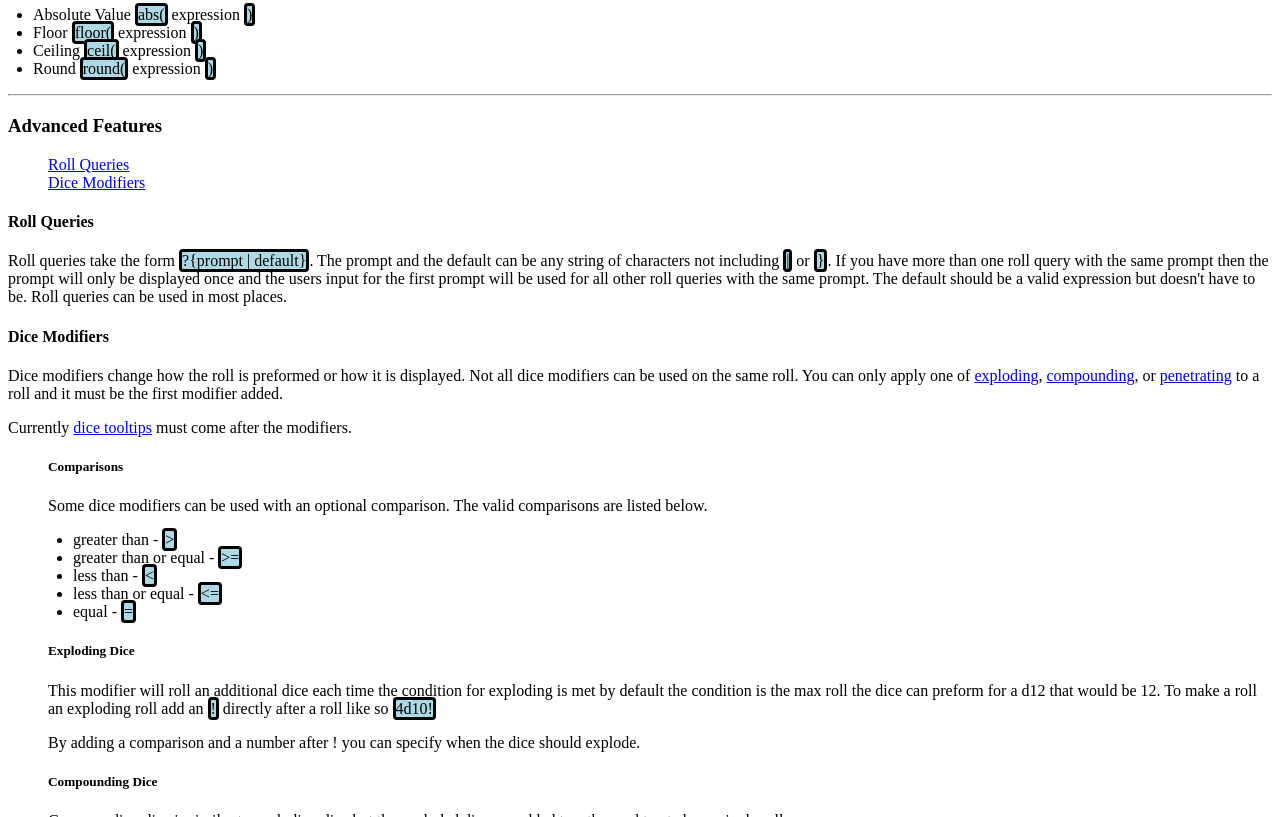
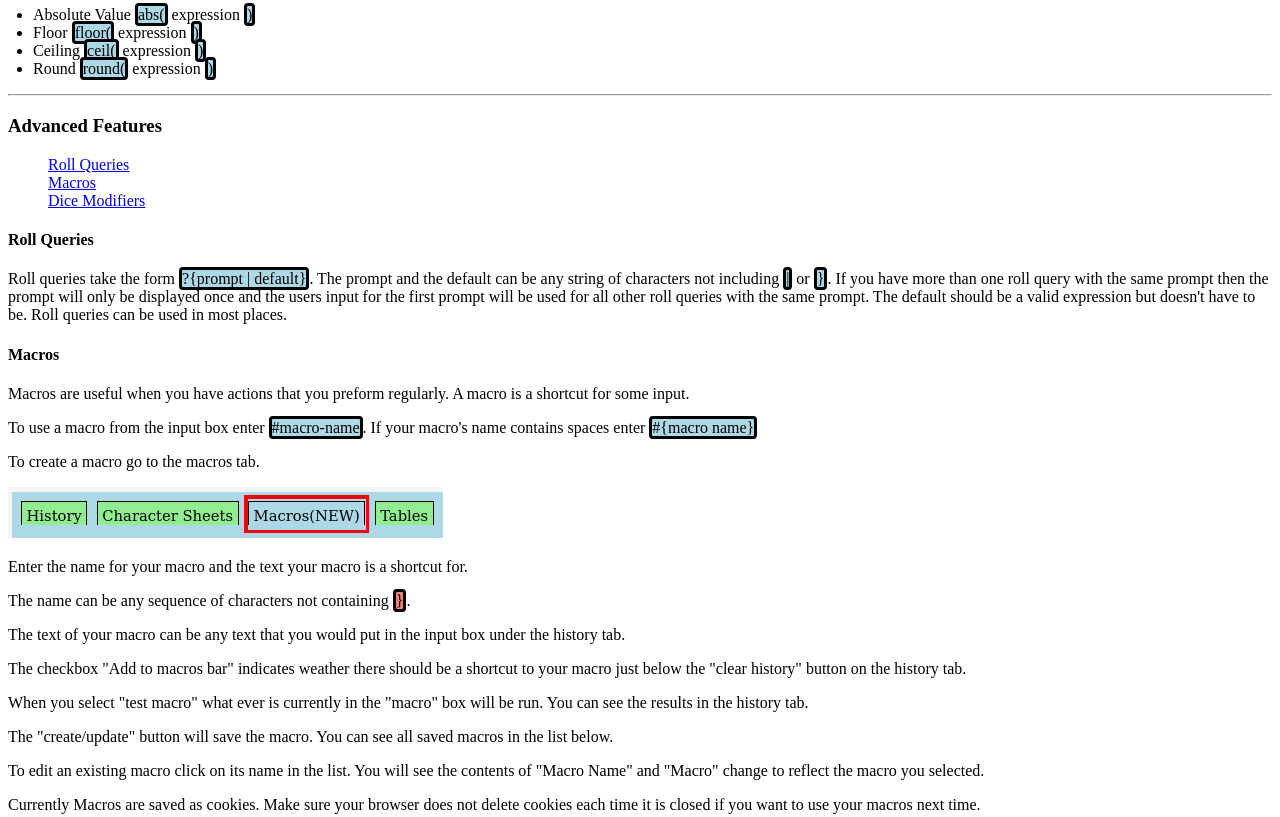
Before and after one commit to jacobguenther/roll_lang, a website built with webpack: page www/html/help.html in a window 1280 px wide. Shown: the part 1485-2302 px from the top of the page. Built offline with nearby package versions, Linux system fonts and the light colour scheme.

Commit message:
Add guide for macros.

```diff
--- a/www/html/help.html
+++ b/www/html/help.html
@@ -135,6 +135,7 @@
 			<nav>
 				<ul>
 					<li><a href="#roll-queries">Roll Queries</a></li>
+					<li><a href="#macros">Macros</a></li>
 					<li><a href="#dice-modifiers">Dice Modifiers</a></li>
 				</ul>
 			</nav>
@@ -146,6 +147,23 @@
 				roll queries with the same prompt. The default should be a valid expression but doesn't have to be. Roll
 				queries can be used in most places.
 			</p>
+			<h4 id="macros">Macros</h4>
+			<p>Macros are useful when you have actions that you preform regularly. A macro is a shortcut for some input.</P>
+			<p>To use a macro from the input box enter <span class="roll-example">#macro-name</span>. If your macro's name contains spaces enter <span class="roll-example">#{macro name}</span></p>
+			<p>To create a macro go to the macros tab.</p>
+			<img src="/assets/macros_tab_help.png" alt="Red box around the macros tab. The 3rd tab from the right in the sidebar." />
+			<p>Enter the name for your macro and the text your macro is a shortcut for.</p>
+			<p>The name can be any sequence of characters not containing <span class="roll-example-invalid">}</span>.</p>
+			<p>The text of your macro can be any text that you would put in the input box under the history tab.</p>
+			<p>The checkbox "Add to macros bar" indicates weather there should be a shortcut to your macro just below the "clear history" button
+				on the history tab.
+			</p>
+			<p>When you select "test macro" what ever is currently in the "macro" box will be run. You can see the results in the history tab.</p>
+			<p>The "create/update" button will save the macro. You can see all saved macros in the list below.</p>
+			<p>To edit an existing macro click on its name in the list. You will see the contents of "Macro Name" and "Macro" change to reflect the macro you selected.</p>
+			<p>Currently Macros are saved as cookies. Make sure your browser does not delete cookies each time it is closed if you want to use your macros next time.</p>
+			<img src="/assets/macros_help.png" alt="The macros tab. Three macros are in the list. A macro named both is calling macros named attack and damage." />
+
 			<h4 id="dice-modifiers">Dice Modifiers</h4>
 			<p>Dice modifiers change how the roll is preformed or how it is displayed. Not all dice modifiers can be
 				used on the same roll. You can only apply one of <a href="#exploding">exploding</a>,
```
Also changed, not shown: www/assets/macros_help.png (added), www/assets/macros_tab_help.png (added).
